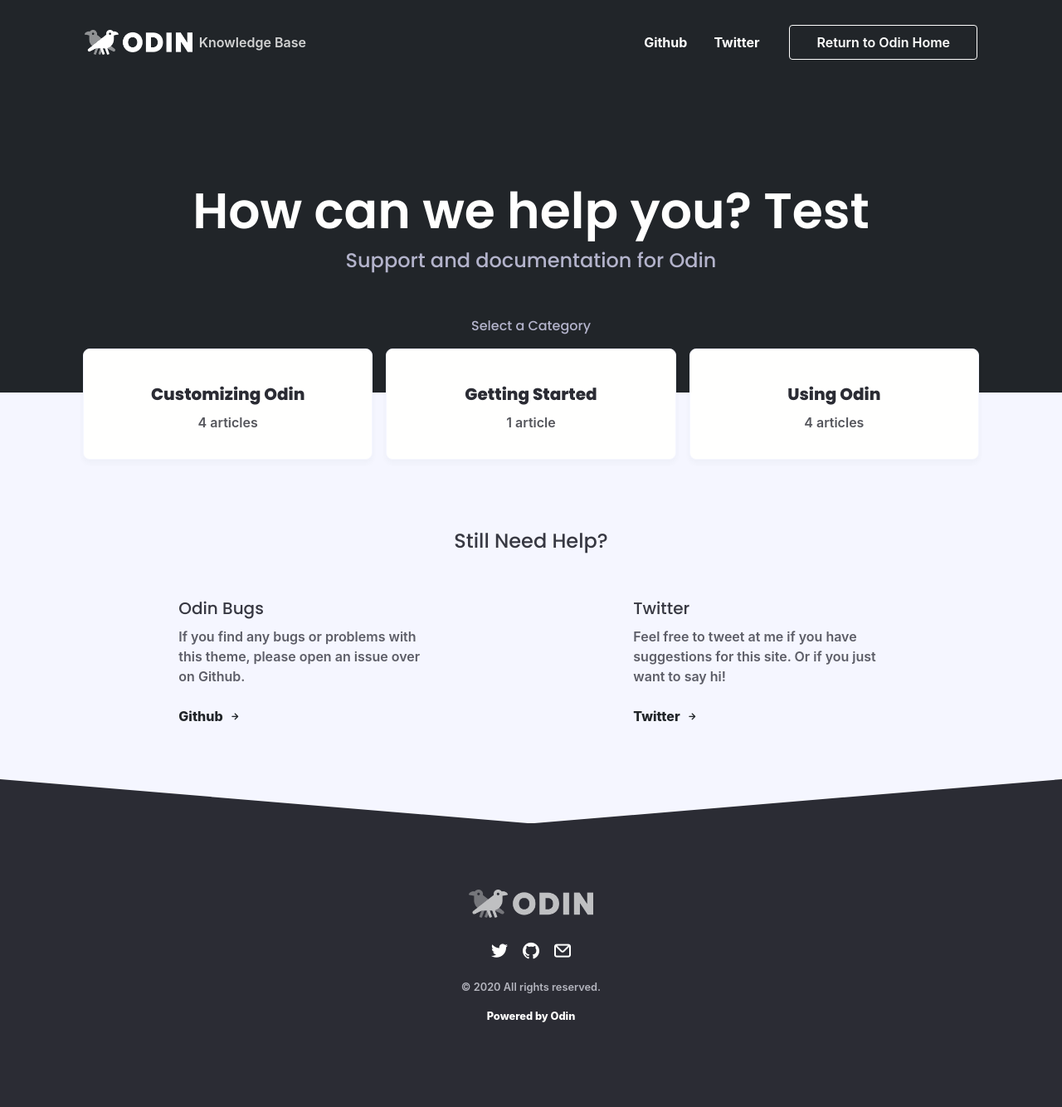
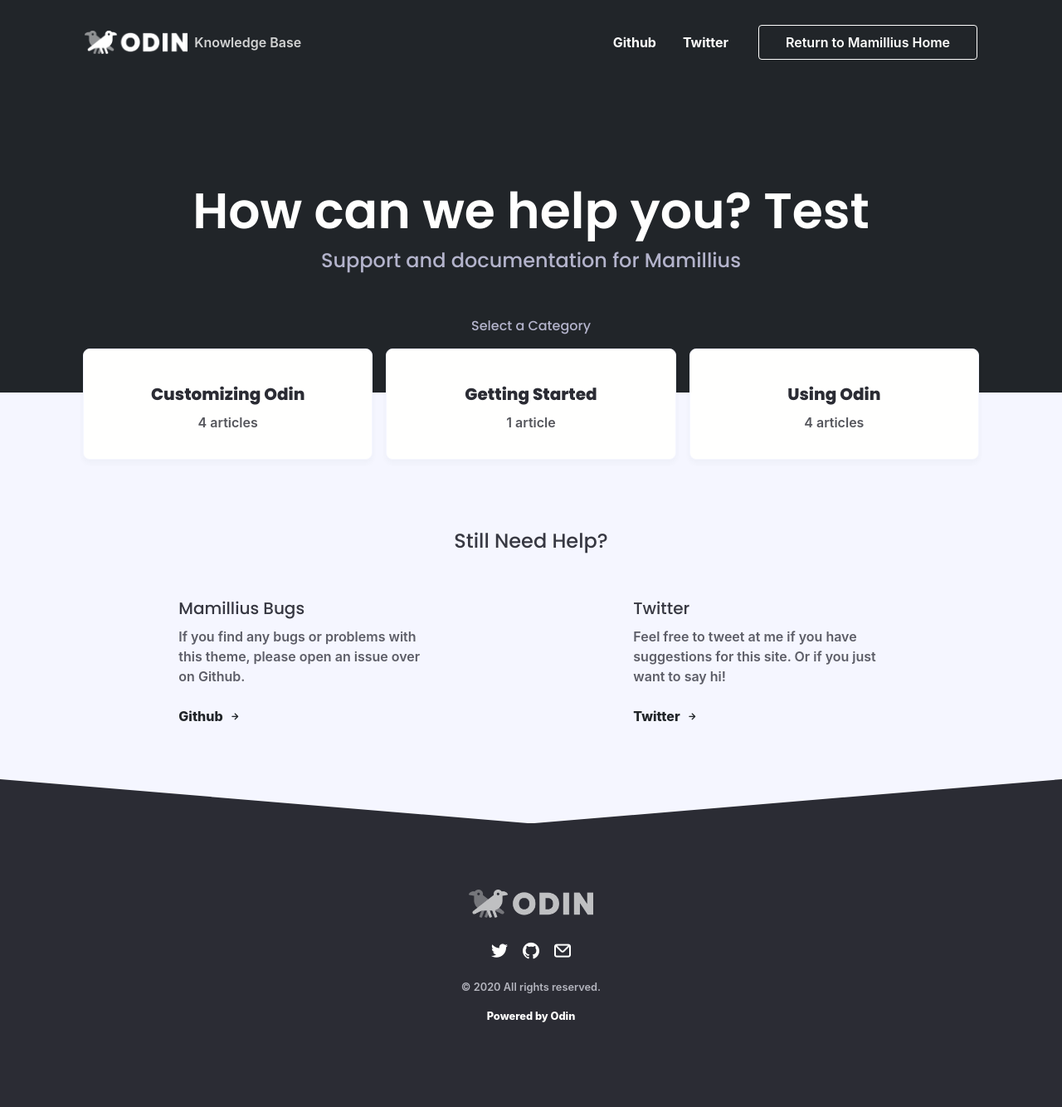
Before and after one commit to teddypender/teddypender.github.io, a Jekyll site: the page built from index.html, in a window 1280 px wide. Shown: the whole page at 83% size. Built offline with Jekyll 4.4.1, drawn with Linux system fonts in a browser that asks for light colours; nearby versions of some CDN libraries; some web fonts are replaced; comment, search, counter and statistics services are not loaded.

Commit message:
Update _config.yml

```diff
--- a/_config.yml
+++ b/_config.yml
@@ -18,8 +18,8 @@
 # You can create any custom variable you would like, and they will be accessible
 # in the templates via {{ site.myvariable }}.
 
-title: Teddy - A Jekyll Knowledge Base Theme
-description: Teddy is a simple to setup and use Jekyll theme for help desks and knowledge bases. Hosts for free on Github Pages!
+title: Mamillius - My Calf.
+description: Mamillius is the precocious young project. He looks cute but he is also a handful, as he spends most of his time horsing around, declaring that he is a big boy and not a “baby”.
 baseurl: /odin # the subpath of your site, e.g. /support
 url: https://teaguns.github.io # the base hostname AND PROTOCOL for your site, e.g. http://example.com
 permalink: /:categories/:title
@@ -30,15 +30,15 @@
 brand_logo: logo.png
 brand_name: Odin
 header: How can we help you? Test
-subheader: Support and documentation for Odin
+subheader: Support and documentation for Mamillius
 
 meta_image: odin-meta.png
 
 # Social Links
-twitter_username: TheTeaGuns
+twitter_username: Mamillius9
 facebook_page:
-github_username: TeaGuns
-email: m@credd.in
+github_username: teddypender
+email: teddyjfpender@jmail.com
 linkedin_page:
 instagram_username:
 
@@ -53,11 +53,11 @@
 nav_item_three: #
 nav_item_three_link: #
 
-nav_button: Return to Odin Home
+nav_button: Return to Mamillius Home
 nav_button_link: https://teaguns.github.io/odin/
 
 # More Help
-help_one_title: Odin Bugs
+help_one_title: Mamillius Bugs
 help_one_content: If you find any bugs or problems with this theme, please open an issue over on Github.
 help_one_button: Github
 help_one_link: https://github.com/TeaGuns/odin/issues
```
